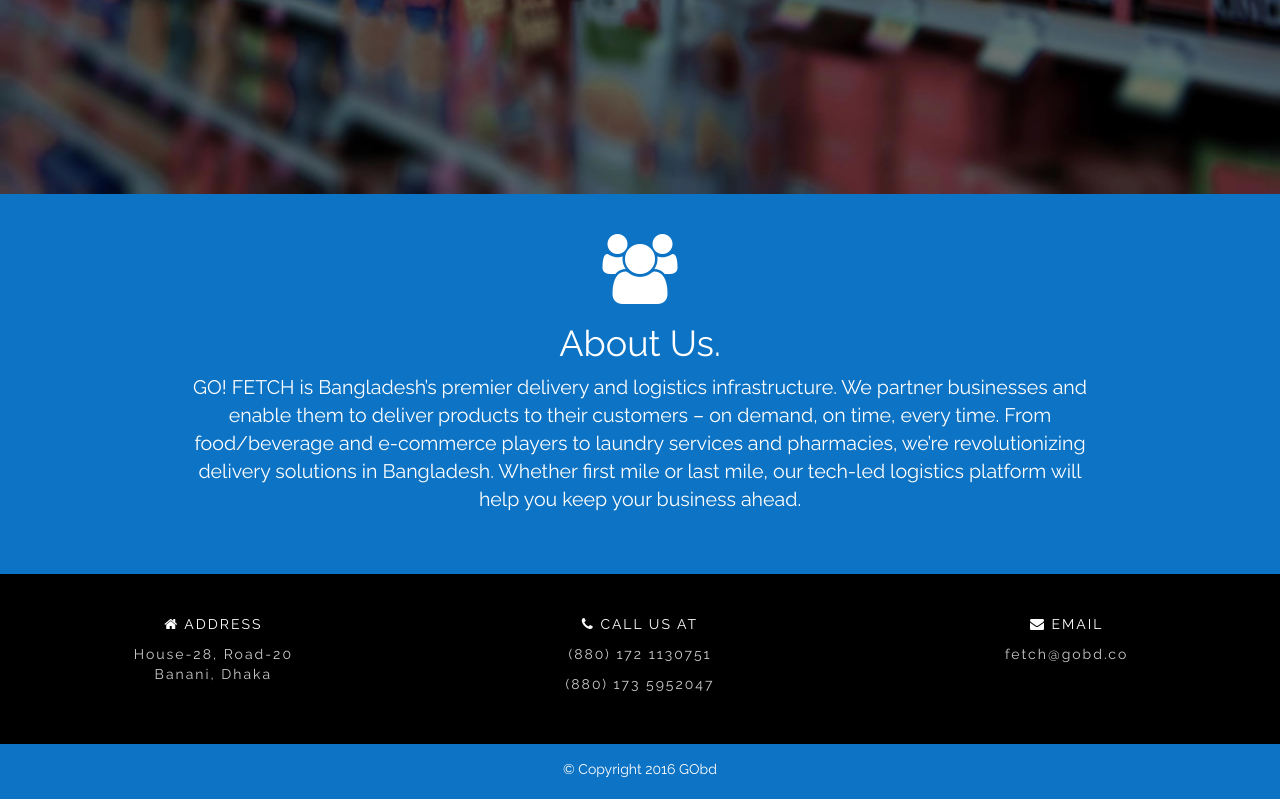
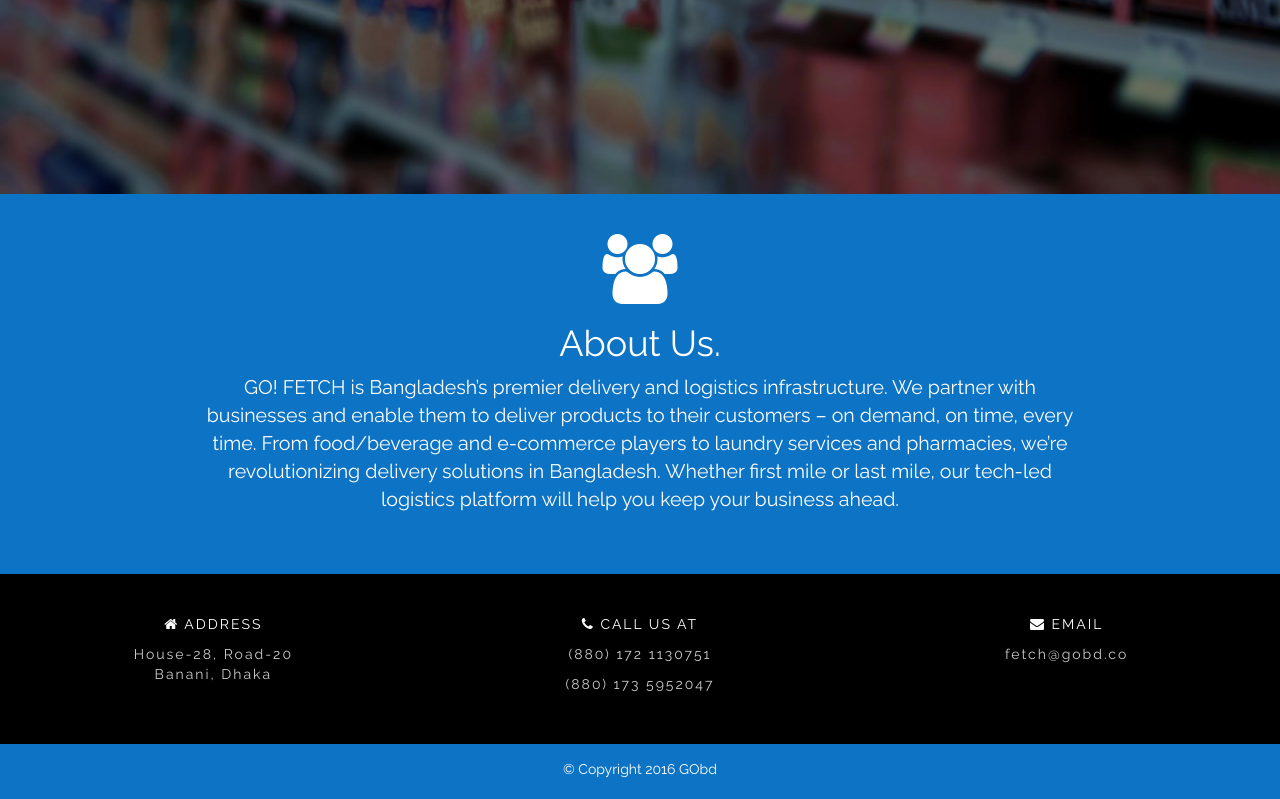
Before and after one commit to NerdCats/landingpage, a website: page index.html in a window 1280 px wide. Shown: the part 606-1405 px from the top of the page. Drawn offline with Linux system fonts and the light colour scheme.

Commit message:
Added a word, this was told by Qasim to correct it

```diff
--- a/index.html
+++ b/index.html
@@ -32,7 +32,7 @@
 		<div id="about-us" class="row">
 			<i id="people-icon" class="fa fa-group fa-5x"></i>
 			<h1 class="header-text">About Us.</h1>
-			<div id="about-us-text">GO! FETCH is Bangladesh’s premier delivery and logistics infrastructure. We partner businesses and enable them to deliver products to their customers – on demand, on time, every time. From food/beverage and e-commerce players to laundry services and pharmacies, we’re revolutionizing delivery solutions in Bangladesh. Whether first mile or last mile, our tech-led logistics platform will help you keep your business ahead.</div>
+			<div id="about-us-text">GO! FETCH is Bangladesh’s premier delivery and logistics infrastructure. We partner with businesses and enable them to deliver products to their customers – on demand, on time, every time. From food/beverage and e-commerce players to laundry services and pharmacies, we’re revolutionizing delivery solutions in Bangladesh. Whether first mile or last mile, our tech-led logistics platform will help you keep your business ahead.</div>
 		</div>
 		<div id="contact" class="row">
 			<div class="col-xs-12 col-sm-4 col-md-4 col-lg-4">
```
